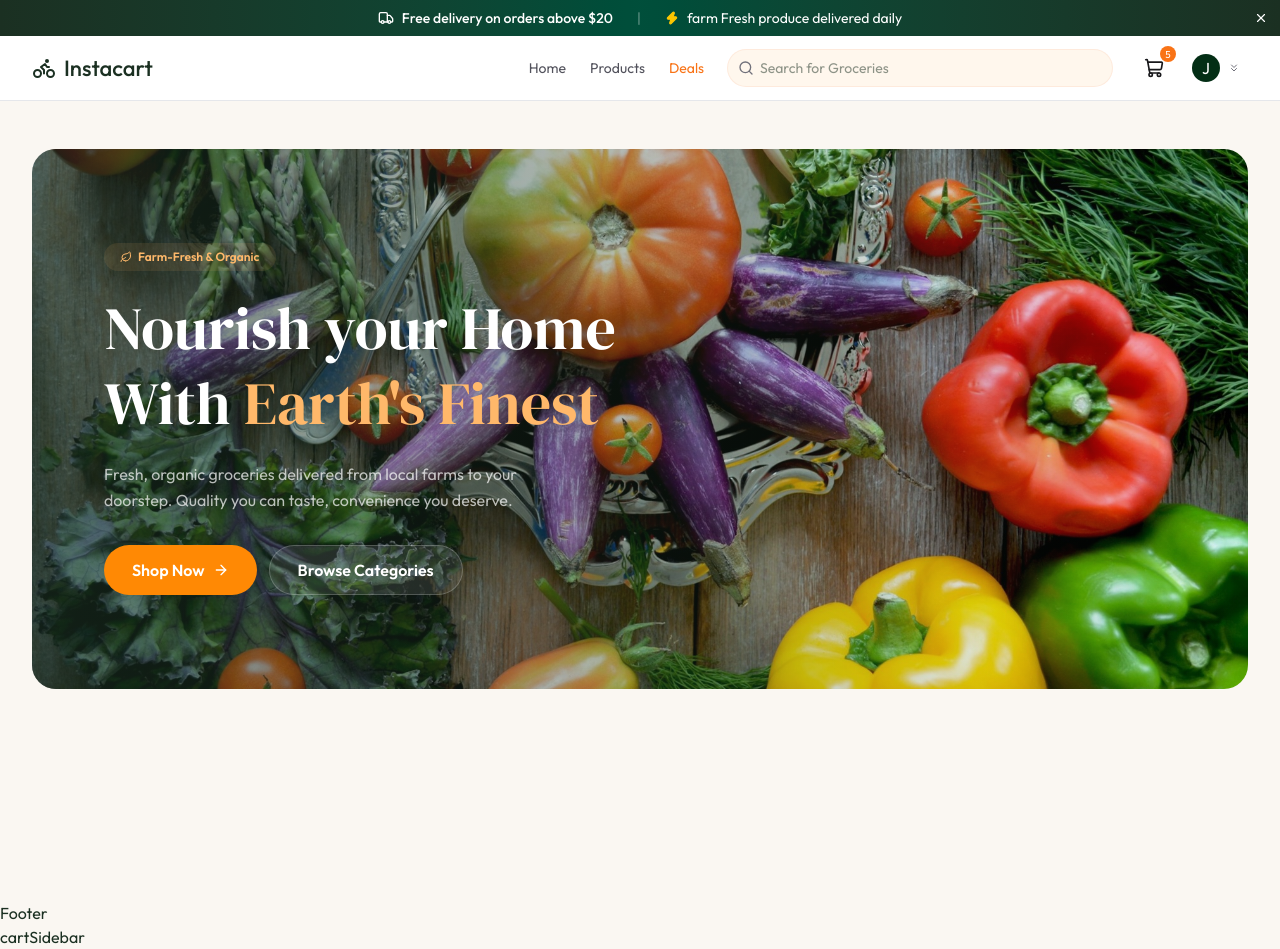
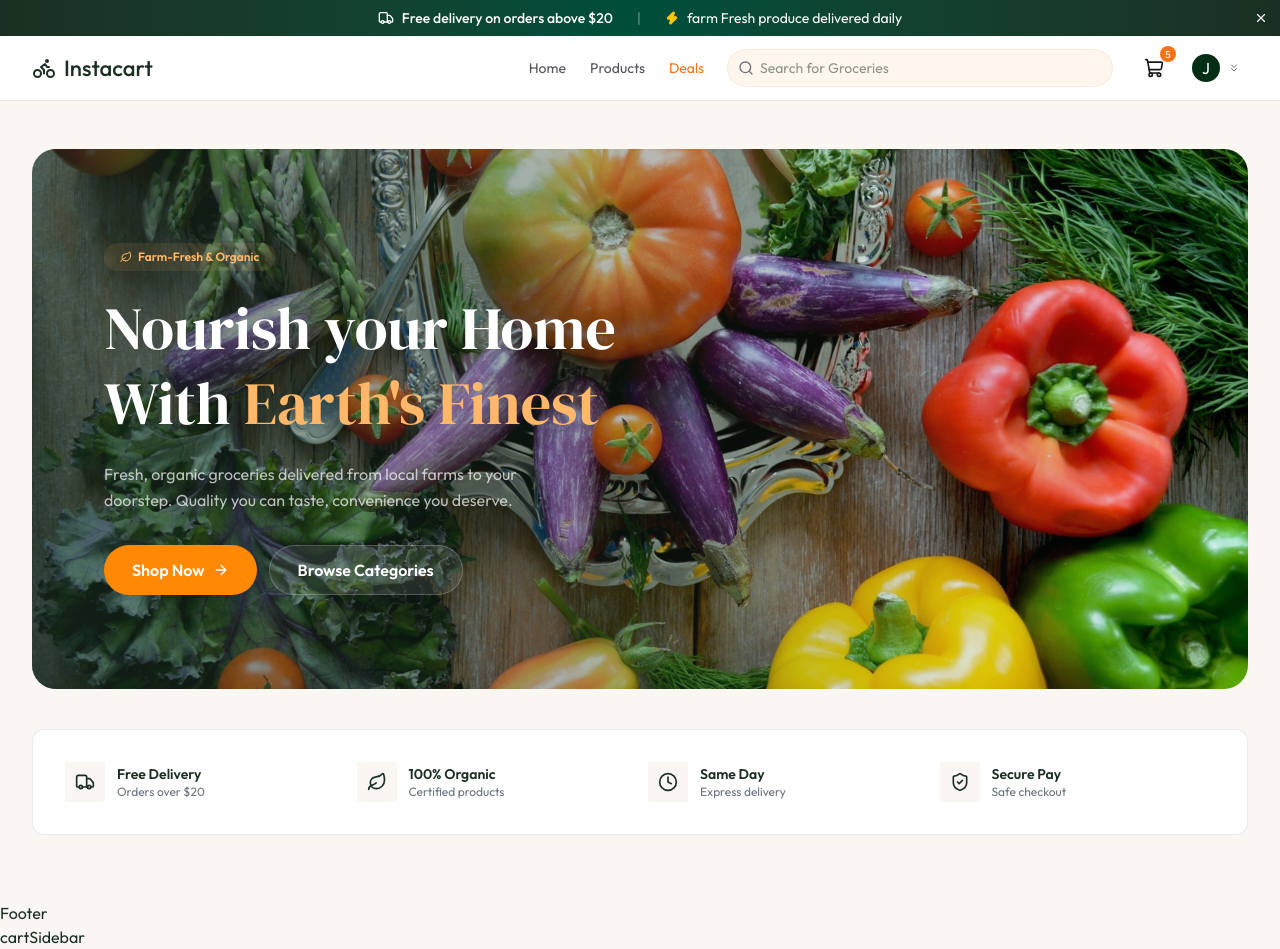
Before and after one commit to Piyushx86codes/Grocery-delivery-Project, a React (Vite) app: page / in a window 1280 px wide. Built offline with nearby package versions, Linux system fonts and the light colour scheme.

Commit message:
features component added

```diff
--- /dev/null
+++ b/src/components/Home/Features.tsx
@@ -0,0 +1,33 @@
+import { heroSectionData } from "../../assets/assets"
+
+
+const Features = () => {
+  return (
+    <section className="bg-white py-5 border border-app-border/80 rounded-xl">
+        <div className="mx-auto px-4 sm:px-6 lg:px-8">
+            <div className="grid grid-cols-2 md:grid-cols-4 gap-4 ">
+               {
+                heroSectionData.hero_features.map((feature,i)=>(
+                    <div key={i} className="flex items-center gap-3 py-3">
+                     <div className="size-10 rounded-bg bg-app-cream  flex-center shrink-0">
+                           <feature.icon className="size-5"/>
+                    </div>
+                       <div>
+                        <p className="text-sm font-semibold text-app-green">
+                        {feature.title}
+                        </p>
+                        <p className="text-xs text-app-text-light">
+                        {feature.desc}
+                        </p>
+                       </div>
+                    </div>
+                ))
+               }
+            </div>
+        </div>
+
+    </section>
+  )
+}
+
+export default Features
--- a/src/components/Home/Hero.tsx
+++ b/src/components/Home/Hero.tsx
@@ -5,7 +5,7 @@
 
 const Hero = () => {
   return (
-   <section className="relative overflow-hidden min-h-[540px] mb-10 rounded-3xl flex items-center">
+   <section className="relative overflow-hidden min-h-135 mb-10 rounded-3xl flex items-center">
 
     <img src={heroSectionData.hero_image}
     className="absolute inset-0 h-full w-full object-cover"/>
--- a/src/pages/Home.tsx
+++ b/src/pages/Home.tsx
@@ -1,3 +1,4 @@
+import Features from "../components/Home/Features"
 import Hero from "../components/Home/Hero"
 
 
@@ -5,6 +6,7 @@
   return (
     <div className="min-h-screen max-w-7xl mx-auto px-4 sm:px-6 lg:px-8 py-12">
      <Hero/>
+     <Features/>
     </div>
   )
 }
```
